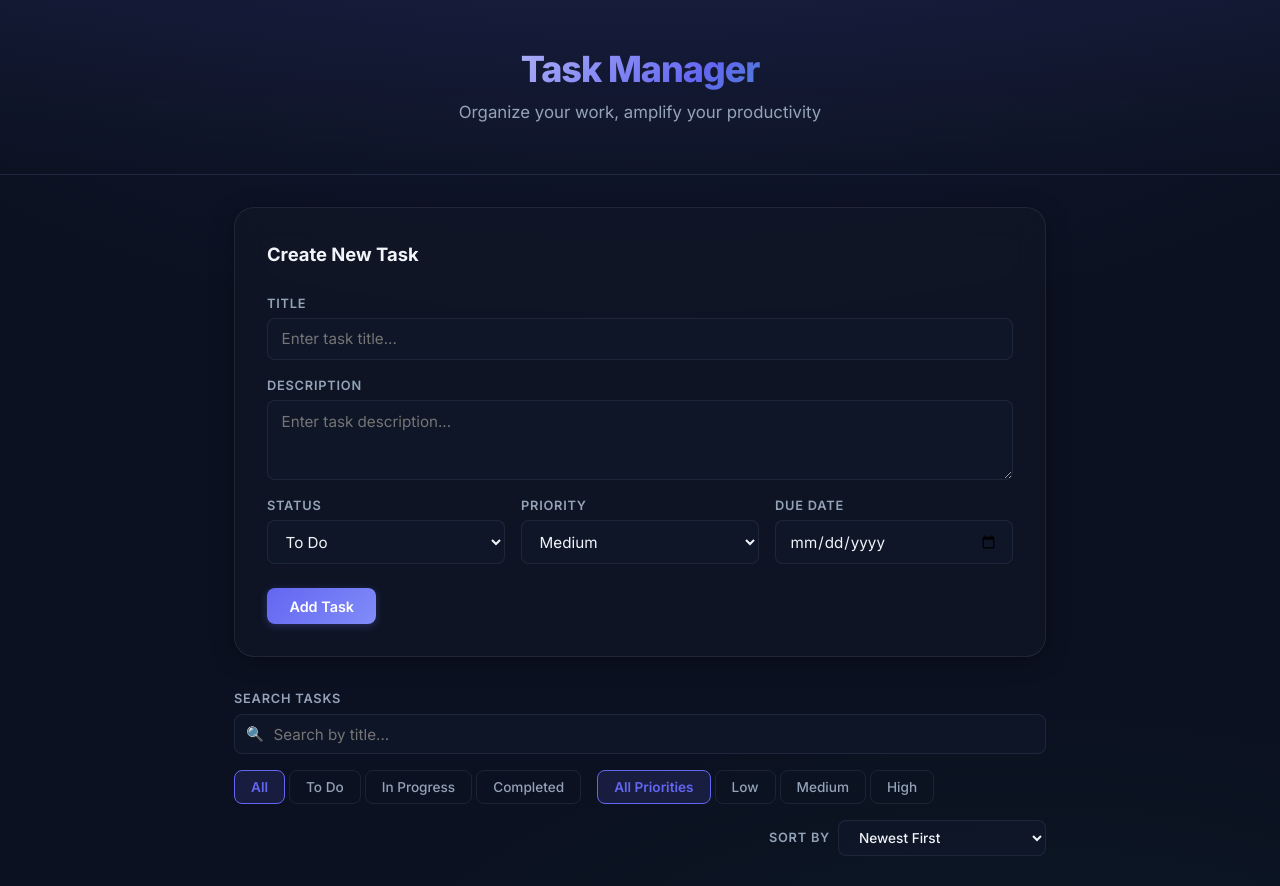
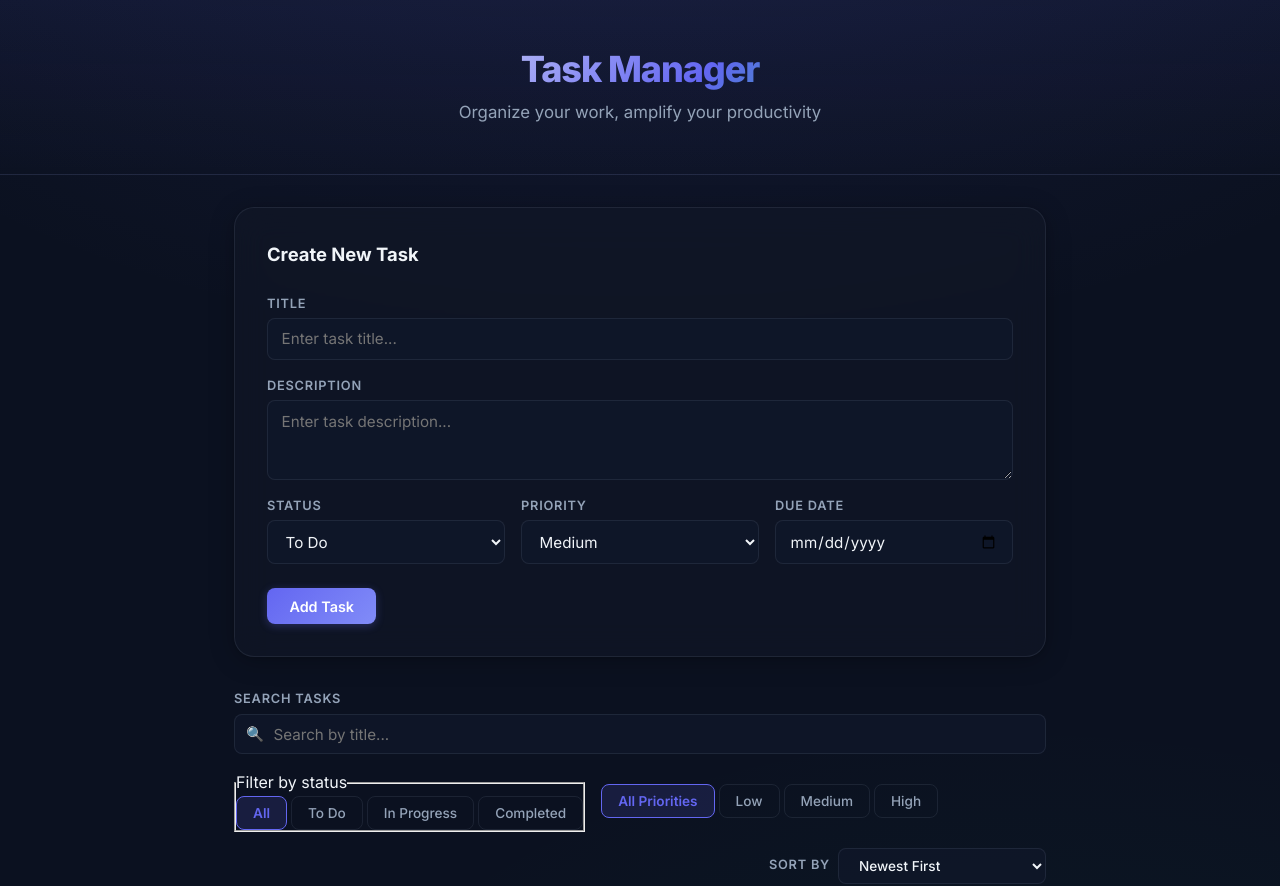
Before and after one commit to SamAkim/task-management-vibecoding-demo, a React (Vite) app: page / in a window 1280 px wide. Shown: the top 886 px of the page. Built offline with nearby package versions, Linux system fonts and the light colour scheme.

Commit message:
Fix SonarQube quality issues

```diff
--- a/src/components/SearchBar.tsx
+++ b/src/components/SearchBar.tsx
@@ -1,6 +1,6 @@
 interface SearchBarProps {
-  value: string;
-  onChange: (value: string) => void;
+  readonly value: string;
+  readonly onChange: (value: string) => void;
 }
 
 export function SearchBar({ value, onChange }: SearchBarProps) {
--- a/src/components/StatusFilter.tsx
+++ b/src/components/StatusFilter.tsx
@@ -1,8 +1,8 @@
 import type { StatusFilter as StatusFilterType } from '../hooks/useTasks';
 
 interface StatusFilterProps {
-  value: StatusFilterType;
-  onChange: (value: StatusFilterType) => void;
+  readonly value: StatusFilterType;
+  readonly onChange: (value: StatusFilterType) => void;
 }
 
 const FILTER_OPTIONS: { value: StatusFilterType; label: string }[] = [
@@ -14,7 +14,8 @@ const FILTER_OPTIONS: { value: StatusFilterType; label: string }[] = [
 
 export function StatusFilter({ value, onChange }: StatusFilterProps) {
   return (
-    <div className="status-filter" role="group" aria-label="Filter by status">
+    <fieldset className="status-filter">
+      <legend className="sr-only">Filter by status</legend>
       {FILTER_OPTIONS.map((option) => (
         <button
           key={option.value}
@@ -28,6 +29,6 @@ export function StatusFilter({ value, onChange }: StatusFilterProps) {
           {option.label}
         </button>
       ))}
-    </div>
+    </fieldset>
   );
 }
--- a/src/components/TaskCard.tsx
+++ b/src/components/TaskCard.tsx
@@ -13,9 +13,9 @@ const PRIORITY_LABELS: Record<string, string> = {
 };
 
 interface TaskCardProps {
-  task: Task;
-  onEdit: (task: Task) => void;
-  onDelete: (id: string) => void;
+  readonly task: Task;
+  readonly onEdit: (task: Task) => void;
+  readonly onDelete: (id: string) => void;
 }
 
 export function TaskCard({ task, onEdit, onDelete }: TaskCardProps) {
--- a/src/components/TaskForm.tsx
+++ b/src/components/TaskForm.tsx
@@ -1,11 +1,12 @@
 import { useState } from 'react';
+import type { FormEvent } from 'react';
 import type { Task, TaskStatus, TaskPriority } from '../types/Task';
 
 interface TaskFormProps {
-  onSubmit: (title: string, description: string, status: TaskStatus, priority: TaskPriority, dueDate: string) => void;
-  onUpdate?: (id: string, updates: { title: string; description: string; status: TaskStatus; priority: TaskPriority; dueDate: string }) => void;
-  taskToEdit?: Task | null;
-  onCancelEdit?: () => void;
+  readonly onSubmit: (title: string, description: string, status: TaskStatus, priority: TaskPriority, dueDate: string) => void;
+  readonly onUpdate?: (id: string, updates: { title: string; description: string; status: TaskStatus; priority: TaskPriority; dueDate: string }) => void;
+  readonly taskToEdit?: Task | null;
+  readonly onCancelEdit?: () => void;
 }
 
 export function TaskForm({ onSubmit, onUpdate, taskToEdit, onCancelEdit }: TaskFormProps) {
@@ -64,7 +65,7 @@ export function TaskForm({ onSubmit, onUpdate, taskToEdit, onCancelEdit }: TaskF
     return Object.keys(newErrors).length === 0;
   };
 
-  const handleSubmit = (e: React.FormEvent) => {
+  const handleSubmit = (e: FormEvent<HTMLFormElement>) => {
     e.preventDefault();
     if (!validate()) return;
 
--- a/src/components/TaskList.tsx
+++ b/src/components/TaskList.tsx
@@ -2,9 +2,9 @@ import type { Task } from '../types/Task';
 import { TaskCard } from './TaskCard';
 
 interface TaskListProps {
-  tasks: Task[];
-  onEdit: (task: Task) => void;
-  onDelete: (id: string) => void;
+  readonly tasks: Task[];
+  readonly onEdit: (task: Task) => void;
+  readonly onDelete: (id: string) => void;
 }
 
 export function TaskList({ tasks, onEdit, onDelete }: TaskListProps) {
```
